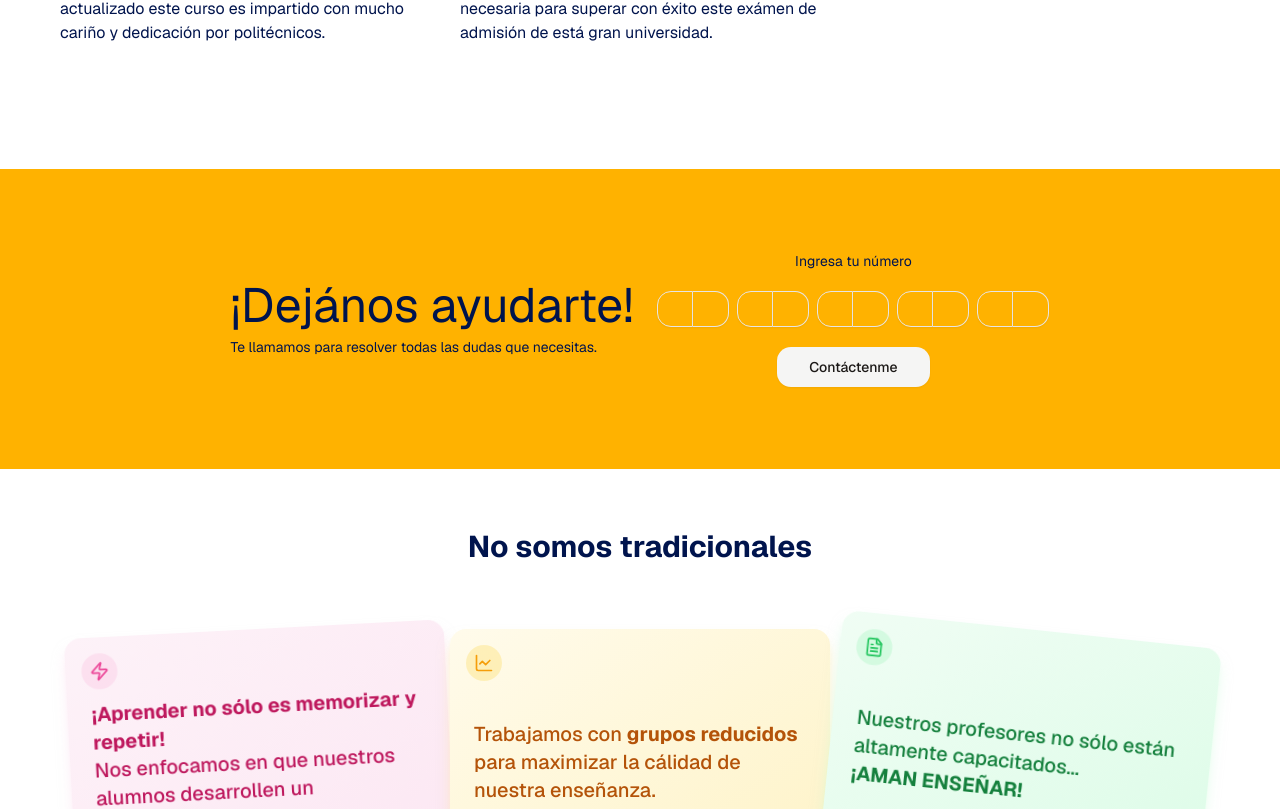
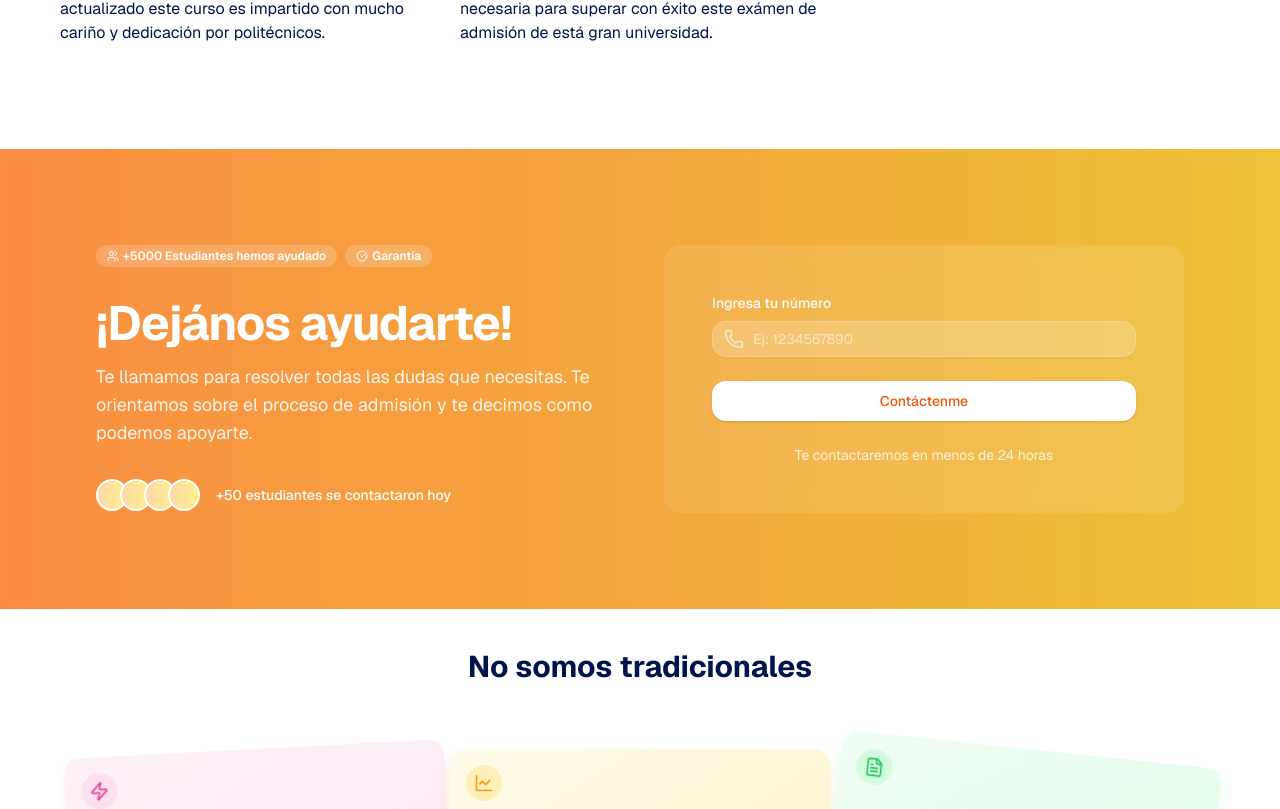
Before and after one commit to JAngelGRuiz/alas-landing, a Next.js app: page / in a window 1280 px wide. Shown: the part 1693-2502 px from the top of the page. Built offline with nearby package versions, Linux system fonts and the light colour scheme.

Commit message:
add links to whatsapp and number

```diff
--- /dev/null
+++ b/src/app/curso/[cursoSlug]/page.tsx
@@ -0,0 +1,3 @@
+export default function CursoPage() {
+  return <h1>Proximamente página del curso</h1>;
+}
--- a/src/app/layout.tsx
+++ b/src/app/layout.tsx
@@ -13,7 +13,7 @@ const geistMono = Geist_Mono({
 });
 
 export const metadata: Metadata = {
-  title: 'Alas Cursos',
+  title: 'Alas | Cursos de admisión UNAM, IPN y Comipems',
   viewport: {
     width: 'device-width',
     initialScale: 1,
--- a/src/components/CallMeBanner/CallMeBanner.tsx
+++ b/src/components/CallMeBanner/CallMeBanner.tsx
@@ -1,49 +1,134 @@
-import { Button } from '../ui/button';
-import { InputOTP, InputOTPGroup, InputOTPSlot } from '../ui/input-otp';
+'use client';
+import { useState } from 'react';
+import { Button } from '@/components/ui/button';
+import { Input } from '@/components/ui/input';
+import { Badge } from '@/components/ui/badge';
+import { CheckCircle, Phone, Users } from 'lucide-react';
+
+interface FormData {
+  phone: string;
+}
 
 export function CallMeBanner() {
+  const onSubmit = async () => {
+    // Here you would typically send the data to your API
+    console.log('Submit');
+    // setIsSubmitted(true);
+  };
+
   return (
-    <div className="min-h-fit sm:h-[300px] py-10 sm:py-0 bg-primary w-full flex flex-col md:flex-row items-center justify-center sm:gap-x-6 my-5">
-      <div className="space-y-2">
-        <h3 className="text-4xl text-center sm:text-5xl">¡Dejános ayudarte!</h3>
-        <p className="text-sm ">
-          Te llamamos para resolver todas las dudas que necesitas.
+    <section className="relative overflow-hidden">
+      {/* Background with gradient */}
+      <div className="absolute inset-0 bg-gradient-to-r from-orange-500 to-yellow-500 opacity-90" />
+
+      {/* Glass effect overlay */}
+      <div className="absolute inset-0 bg-white/10 backdrop-blur-sm" />
+
+      <div className="relative mx-auto max-w-6xl px-4 py-16 sm:px-6 sm:py-24 lg:px-8">
+        <div className="grid gap-x-12 gap-y-12 lg:grid-cols-2">
+          {/* Left column - Content */}
+          <div className="max-w-xl">
+            {/* Trust badges */}
+            <div className="flex flex-wrap gap-2 mb-8">
+              <Badge
+                variant="secondary"
+                className="bg-white/20 text-white hover:bg-white/30"
+              >
+                <Users className="mr-1 h-3 w-3" />
+                +5000 Estudiantes hemos ayudado
+              </Badge>
+              <Badge
+                variant="secondary"
+                className="bg-white/20 text-white hover:bg-white/30"
+              >
+                <CheckCircle className="mr-1 h-3 w-3" />
+                Garantía
+              </Badge>
+            </div>
+
+            <h2 className="mb-4 text-4xl font-bold tracking-tight text-white sm:text-5xl">
+              ¡Dejános ayudarte!
+            </h2>
+            <p className="mt-4 text-lg text-white/90">
+              Te llamamos para resolver todas las dudas que necesitas. Te
+              orientamos sobre el proceso de admisión y te decimos como podemos
+              apoyarte.
+            </p>
+
+            {/* Social proof */}
+            <div className="mt-8 flex items-center gap-x-4">
+              <div className="flex -space-x-2">
+                {[...Array(4)].map((_, i) => (
+                  <div
+                    key={i}
+                    className="inline-block h-8 w-8 rounded-full border-2 border-white bg-gradient-to-r from-orange-200 to-yellow-200"
+                  />
+                ))}
+              </div>
+              <p className="text-sm font-medium text-white">
+                +50 estudiantes se contactaron hoy
               </p>
             </div>
-      <form className="grid place-items-center space-y-3 sm:space-y-5 py-10 sm:py-0">
-        <label htmlFor="phone-input" className="text-sm">
+          </div>
+
+          {/* Right column - Form */}
+          <div className="bg-white/10 backdrop-blur rounded-2xl p-8 lg:p-12">
+            {/* {isSubmitted ? (
+              <div className="text-center text-white">
+                <CheckCircle className="mx-auto h-12 w-12 mb-4" />
+                <h3 className="text-xl font-semibold mb-2">
+                  ¡Gracias por contactarnos!
+                </h3>
+                <p>Te llamaremos pronto para resolver todas tus dudas.</p>
+              </div>
+            ) : ( */}
+            <form onSubmit={onSubmit} className="space-y-6">
+              <div>
+                <label
+                  htmlFor="phone"
+                  className="block text-sm font-medium text-white mb-2"
+                >
                   Ingresa tu número
                 </label>
-        <InputOTP maxLength={10} id="phone-input">
-          <InputOTPGroup className="gap-0">
-            <InputOTPSlot index={0} />
-            <InputOTPSlot index={1} />
-          </InputOTPGroup>
+                <div className="relative">
+                  <div className="absolute inset-y-0 left-0 flex items-center pl-3">
+                    <Phone className="h-5 w-5 text-white/60" />
+                  </div>
+                  <Input
+                    // {...register('phone', {
+                    //   required: 'El número es requerido',
+                    //   pattern: {
+                    //     value: /^[0-9]{10}$/,
+                    //     message: 'Ingresa un número válido de 10 dígitos',
+                    //   },
+                    // })}
+                    type="tel"
+                    className="pl-10 bg-white/20 border-white/20 text-white placeholder:text-white/60"
+                    placeholder="Ej: 1234567890"
+                  />
+                </div>
+                {/* {errors.phone && (
+                    <p className="mt-2 text-sm text-white/90">
+                      {errors.phone.message}
+                    </p>
+                  )} */}
+              </div>
 
-          <InputOTPGroup>
-            <InputOTPSlot index={2} />
-            <InputOTPSlot index={3} />
-          </InputOTPGroup>
-
-          <InputOTPGroup>
-            <InputOTPSlot index={4} />
-            <InputOTPSlot index={5} />
-          </InputOTPGroup>
-          <InputOTPGroup>
-            <InputOTPSlot index={6} />
-            <InputOTPSlot index={7} />
-          </InputOTPGroup>
-
-          <InputOTPGroup>
-            <InputOTPSlot index={8} />
-            <InputOTPSlot index={9} />
-          </InputOTPGroup>
-        </InputOTP>
-
-        <Button variant="secondary" size="lg">
+              <Button
+                type="submit"
+                size="lg"
+                className="w-full bg-white text-orange-600 hover:bg-white/90"
+              >
                 Contáctenme
               </Button>
+
+              <p className="text-sm text-white/80 text-center">
+                Te contactaremos en menos de 24 horas
+              </p>
             </form>
           </div>
+        </div>
+      </div>
+    </section>
   );
 }
--- a/src/components/Courses/Courses.tsx
+++ b/src/components/Courses/Courses.tsx
@@ -4,6 +4,7 @@ import UNAM_LOGO from '@/assets/unam_logo.png';
 import UAM_LOGO from '@/assets/uam_logo.png';
 import COMI_LOGO from '@/assets/comi.png';
 import CENEVAL_LOGO from '@/assets/ceneval.png';
+import Link from 'next/link';
 
 const courses = [
   {
@@ -51,7 +52,8 @@ export function Courses() {
       </h2>
       <div className="w-full grid grid-cols-1 sm:grid-cols-3 overflow-hidden py-8">
         {courses.map(({ title, description, image }) => (
-          <div
+          <Link
+            href="/curso/info"
             key={title}
             className="p-5 flex justify-center flex-col relative bg-background overflow-hidden group hover:shadow-xl transition-transform duration-500 ease-in-out hover:scale-105 hover:translate-y-1 hover:z-10 hover:rounded-sm"
           >
@@ -66,14 +68,13 @@ export function Courses() {
               />
             )}
             <div className="relative z-10">
-              <a href="#">
-                <h5 className="py-4 text-2xl font-bold tracking-tight">
-                  {title}
-                </h5>
-              </a>
+              <h5 className="py-4 text-2xl font-bold tracking-tight">
+                {title}
+              </h5>
+
               <p className="mb-3 text-base text-foreground">{description}</p>
             </div>
-          </div>
+          </Link>
         ))}
       </div>
     </article>
--- a/src/components/Header/Headert.tsx
+++ b/src/components/Header/Headert.tsx
@@ -12,8 +12,7 @@ export function Header() {
       </nav>
       <a
         className="rounded-full border border-solid border-transparent transition-colors flex items-center justify-center bg-primary text-foreground gap-2 text-sm sm:text-base h-10 sm:h-12 px-4 sm:px-5"
-        href="https://wa.me/+525516917248?text=Estoy%20interesado%20en%20obtener%20más%20información%20acerca%20de%20los%20cursos%20de%20ingreso.
-"
+        href="tel:+525538897507"
         target="_blank"
         rel="noopener noreferrer"
       >
--- /dev/null
+++ b/src/components/ui/badge.tsx
@@ -0,0 +1,36 @@
+import * as React from "react"
+import { cva, type VariantProps } from "class-variance-authority"
+
+import { cn } from "@/lib/utils"
+
+const badgeVariants = cva(
+  "inline-flex items-center rounded-md border px-2.5 py-0.5 text-xs font-semibold transition-colors focus:outline-none focus:ring-2 focus:ring-ring focus:ring-offset-2",
+  {
+    variants: {
+      variant: {
+        default:
+          "border-transparent bg-primary text-primary-foreground shadow hover:bg-primary/80",
+        secondary:
+          "border-transparent bg-secondary text-secondary-foreground hover:bg-secondary/80",
+        destructive:
+          "border-transparent bg-destructive text-destructive-foreground shadow hover:bg-destructive/80",
+        outline: "text-foreground",
+      },
+    },
+    defaultVariants: {
+      variant: "default",
+    },
+  }
+)
+
+export interface BadgeProps
+  extends React.HTMLAttributes<HTMLDivElement>,
+    VariantProps<typeof badgeVariants> {}
+
+function Badge({ className, variant, ...props }: BadgeProps) {
+  return (
+    <div className={cn(badgeVariants({ variant }), className)} {...props} />
+  )
+}
+
+export { Badge, badgeVariants }
--- /dev/null
+++ b/src/components/ui/input.tsx
@@ -0,0 +1,22 @@
+import * as React from "react"
+
+import { cn } from "@/lib/utils"
+
+const Input = React.forwardRef<HTMLInputElement, React.ComponentProps<"input">>(
+  ({ className, type, ...props }, ref) => {
+    return (
+      <input
+        type={type}
+        className={cn(
+          "flex h-9 w-full rounded-md border border-input bg-transparent px-3 py-1 text-base shadow-sm transition-colors file:border-0 file:bg-transparent file:text-sm file:font-medium file:text-foreground placeholder:text-muted-foreground focus-visible:outline-none focus-visible:ring-1 focus-visible:ring-ring disabled:cursor-not-allowed disabled:opacity-50 md:text-sm",
+          className
+        )}
+        ref={ref}
+        {...props}
+      />
+    )
+  }
+)
+Input.displayName = "Input"
+
+export { Input }
```
Also changed, not shown: src/components/Impression/Impression.tsx (+10 -7 lines). Lines whose indentation alone changed are shown as unchanged.
